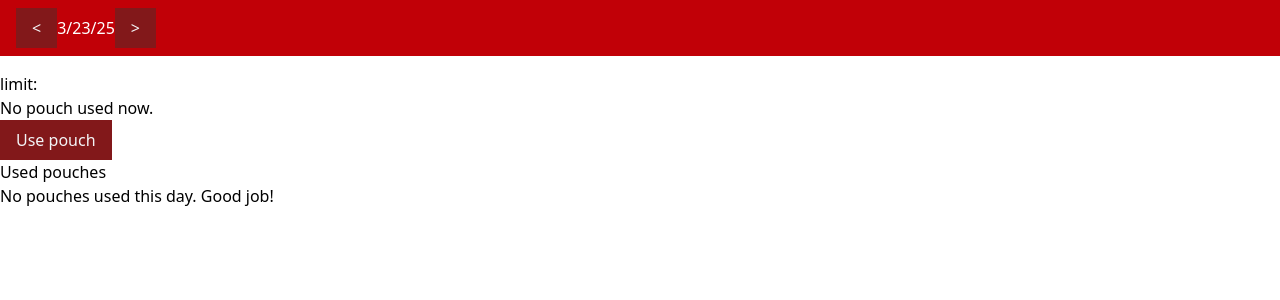
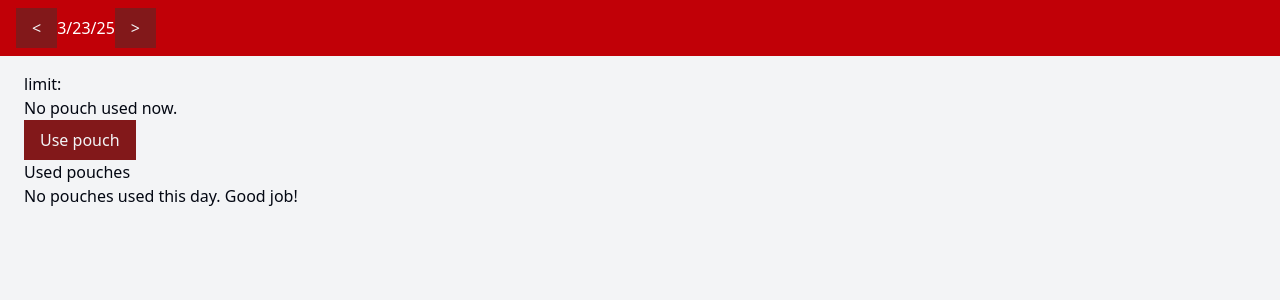
Before and after one commit to bartoszOsn/nicotine-quit-helper, an Angular app: page / in a window 1280 px wide. Shown: the top 300 px of the page. Built offline with nearby package versions, Linux system fonts and the light colour scheme.

Commit message:
Visual touches

```diff
--- a/src/ui/common/app-shell/AppShellComponent.html
+++ b/src/ui/common/app-shell/AppShellComponent.html
@@ -1,6 +1,6 @@
 <div class="flex-grow-0 flex-shrink-0">
     <ng-content select="[app-header]" />
 </div>
-<div class="flex-grow-1 flex-shrink-1 overflow-y-auto pt-4">
+<div class="flex-grow-1 flex-shrink-1 overflow-y-auto py-4 px-6">
     <ng-content />
 </div>
--- a/src/ui/common/app-shell/AppShellComponent.ts
+++ b/src/ui/common/app-shell/AppShellComponent.ts
@@ -7,6 +7,6 @@ import { setHostClasses } from '../../../util/setHostClasses';
 })
 export class AppShellComponent {
 	constructor() {
-		setHostClasses('flex flex-col w-full h-screen overflow-hidden');
+		setHostClasses('flex flex-col w-full h-screen overflow-hidden bg-gray-100 text-gray-950');
 	}
 }
```
